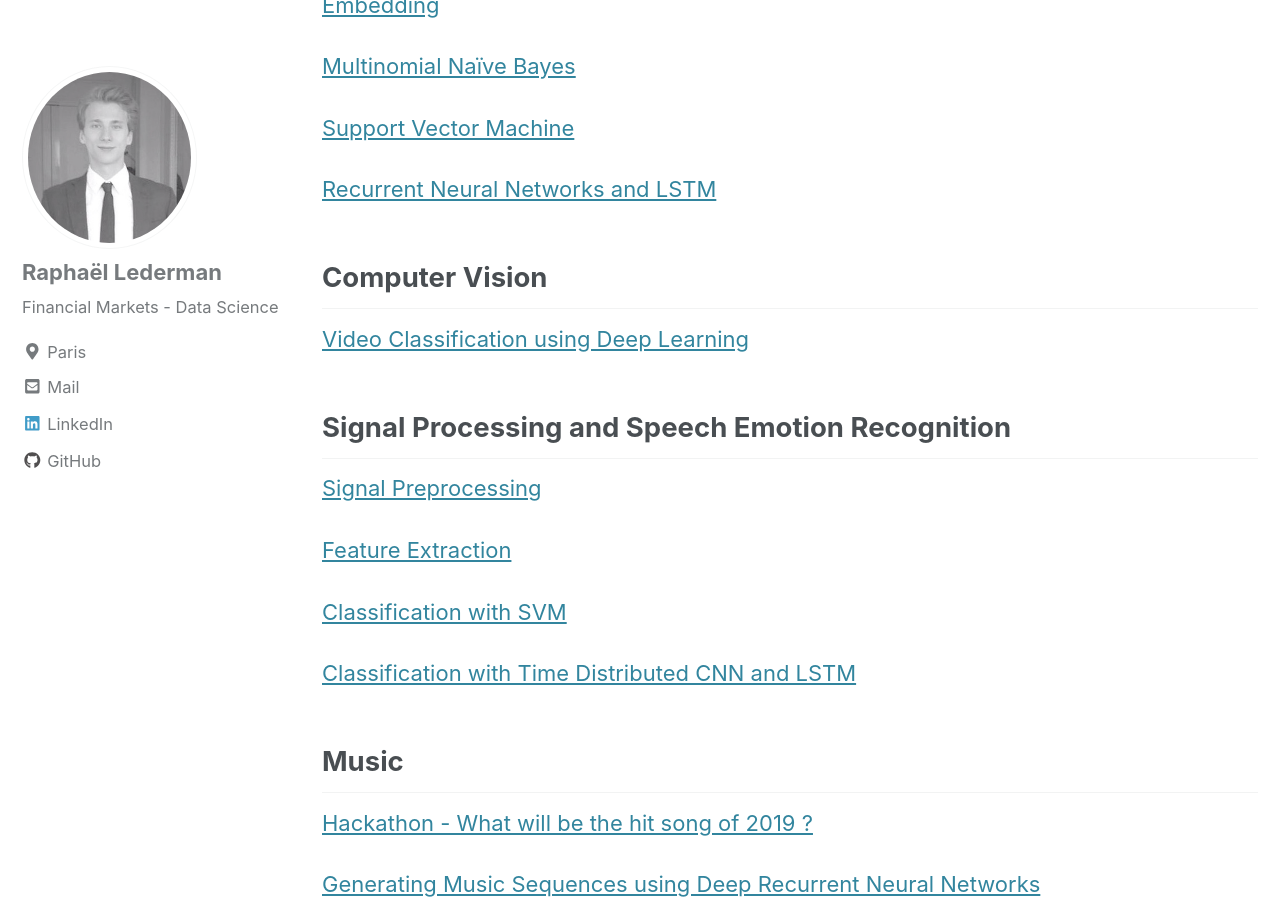
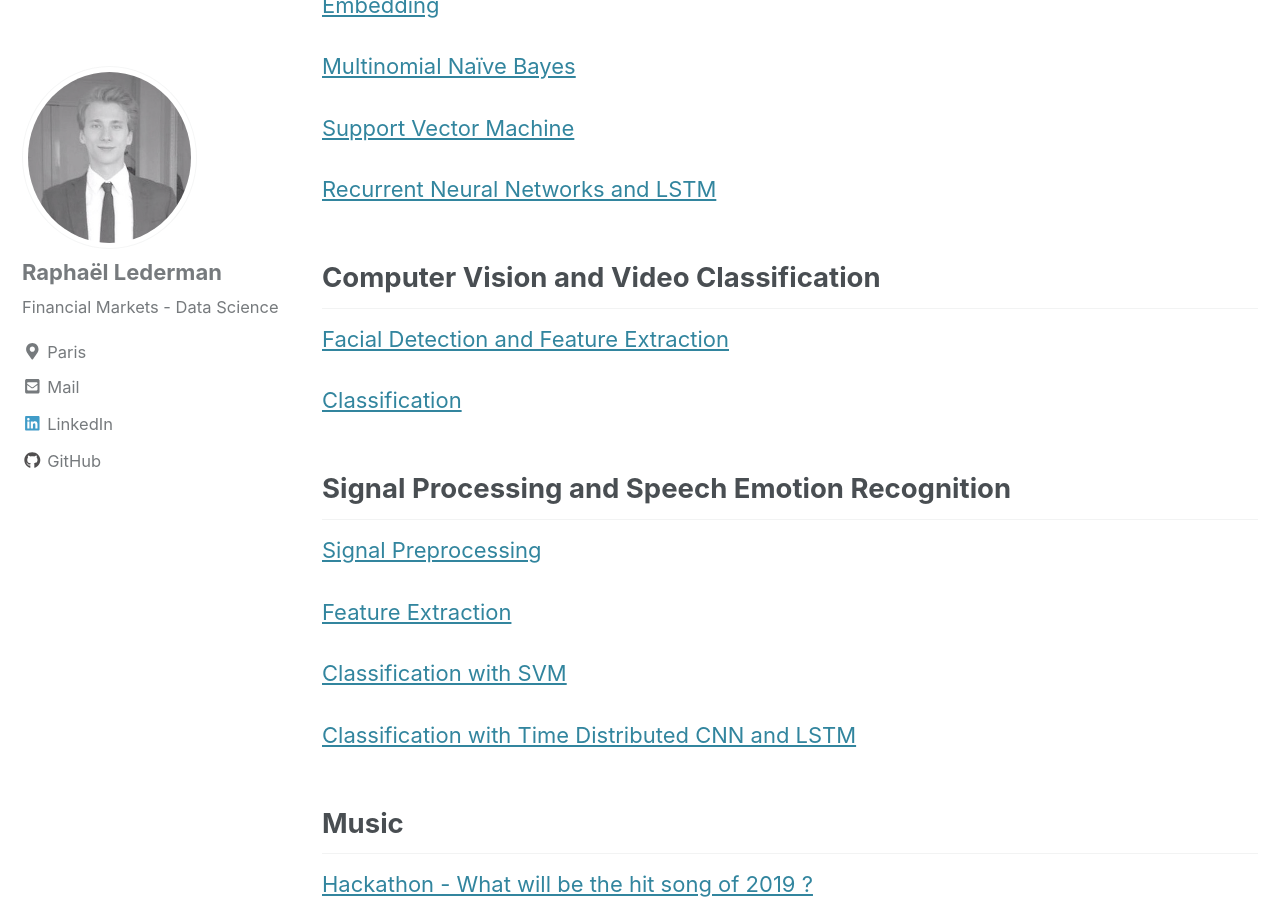
Before and after one commit to RaphaelLederman/RaphaelLederman.github.io, a Jekyll site: the page built from _pages/articles.md, in a window 1280 px wide and 900 px high, scrolled down 1785 px. Built offline with Jekyll 4.4.1, drawn with Linux system fonts in a browser that asks for light colours; cached includes are drawn as plain includes.

Commit message:
Update Articles

```diff
--- a/_pages/articles.md
+++ b/_pages/articles.md
@@ -34,9 +34,11 @@ Here you will find short articles that I write during my free time.
 
 [Recurrent Neural Networks and LSTM](https://raphaellederman.github.io/articles/rnn/)
 
-## Computer Vision
+## Computer Vision and Video Classification
 
-[Video Classification using Deep Learning](https://raphaellederman.github.io/articles/videoclassification/)
+[Facial Detection and Feature Extraction](https://raphaellederman.github.io/articles/videoclassification/)
+
+[Classification](https://raphaellederman.github.io/articles/videoclassification_2/)
 
 ## Signal Processing and Speech Emotion Recognition
 
```
Also changed, not shown: _posts/2019-3-8-videoclassification_2.md (renamed from _posts/2019-3-8-videoclassification 2.md), 1 other file.
